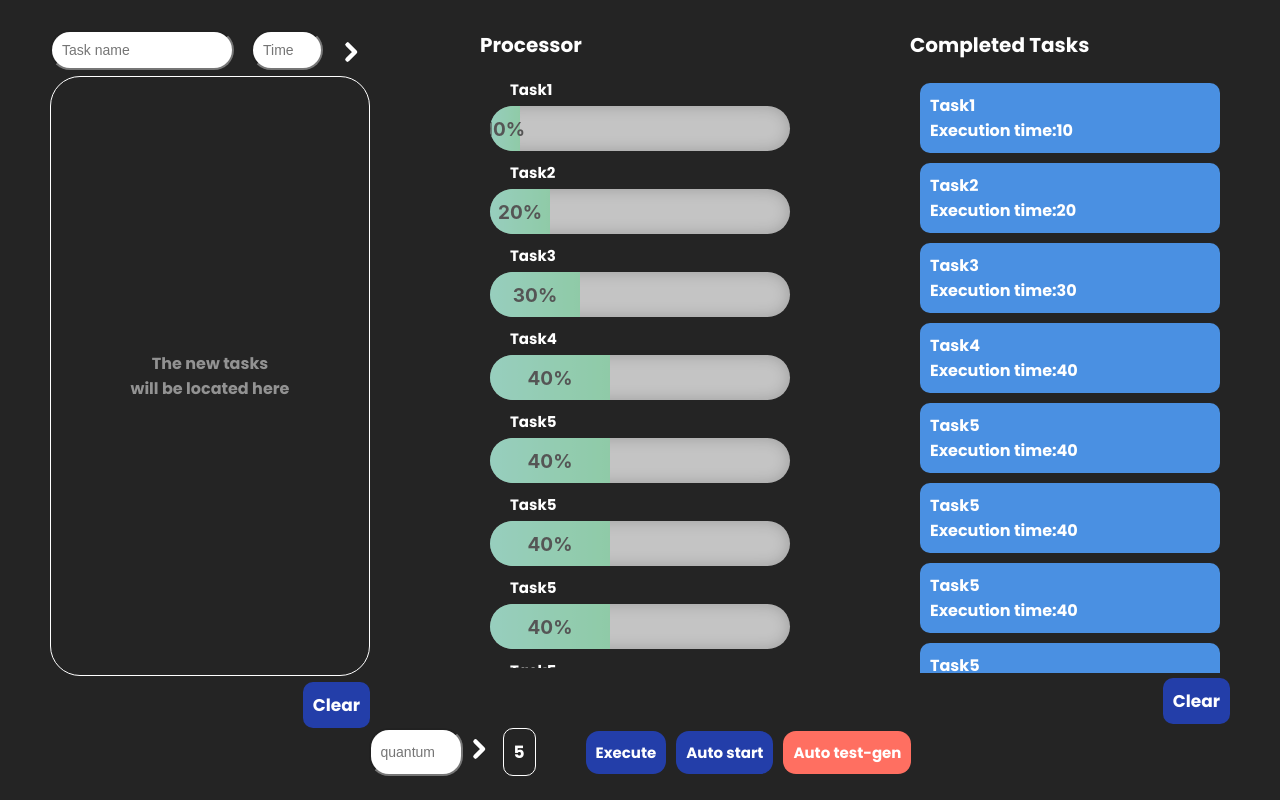
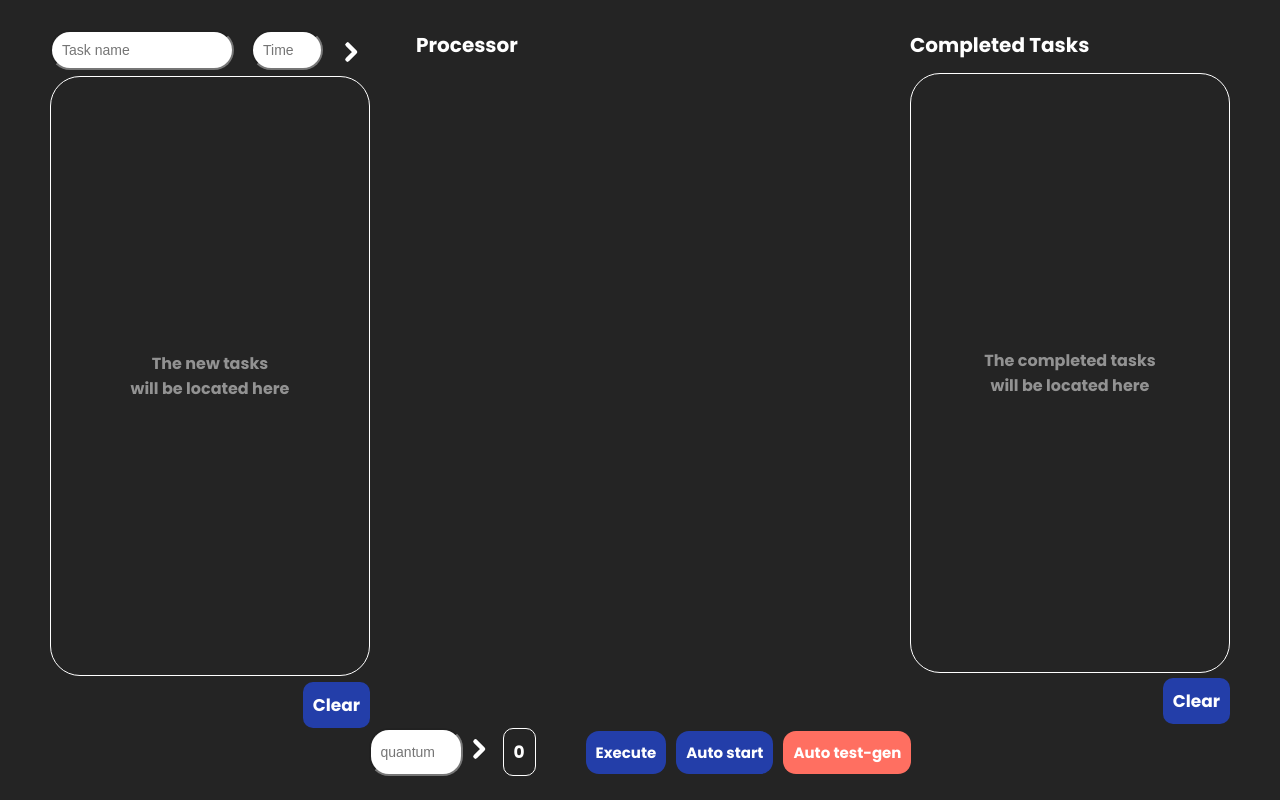
Before and after one commit to HuggySoul/os-task-manager-emulator, a React (Create React App) app: page / in a window 1280 px wide. Built offline with nearby package versions, Linux system fonts and the light colour scheme.

Commit message:
feat: start logic(doesn't work yet)

```diff
--- a/src/App.js
+++ b/src/App.js
@@ -3,6 +3,7 @@ import { QuantumInput } from "./components/quantumInput/quantumInput";
 import { NewTasks } from "./components/newTasks/newTasks";
 import { ProcessList } from "./components/processList/processList";
 import { CompletedTasks } from "./components/completedTasks/completedTasks";
+import taskScheduler from "./features/taskScheduler";
 
 function App() {
 	return (
@@ -14,8 +15,18 @@ function App() {
 			</div>
 			<div className={st.start_btns}>
 				<QuantumInput />
-				<button className={`${st.submitBtn} ${st.txt}`}>Execute</button>
-				<button className={`${st.submitBtn} ${st.txt}`}>Auto start</button>
+				<button
+					onClick={() => taskScheduler.getNextTask()}
+					className={`${st.submitBtn} ${st.txt}`}
+				>
+					Execute
+				</button>
+				<button
+					onClick={() => taskScheduler.getAllTasks()}
+					className={`${st.submitBtn} ${st.txt}`}
+				>
+					Auto start
+				</button>
 				<button className={`${st.submitBtn} ${st.txt} ${st.testGenBtn}`}>
 					Auto test-gen
 				</button>
--- a/src/components/clearBtn/clearBtn.jsx
+++ b/src/components/clearBtn/clearBtn.jsx
@@ -2,7 +2,6 @@ import st from "./clearBtn.module.css";
 import TasksStore from "../../store/toDo";
 
 export const ClearBtn = ({ clearTaskList }) => {
-	console.log("Clear", TasksStore.tasksToDo);
 	return (
 		<div className={st.btn_block}>
 			<button onClick={clearTaskList} className={`${st.btn_clear} ${st.clear_txt}`}>
--- a/src/components/newTasks/newTasks.jsx
+++ b/src/components/newTasks/newTasks.jsx
@@ -8,12 +8,12 @@ import { useEffect, useState } from "react";
 
 export const NewTasks = observer(() => {
 	const [isListEmpty, setIsListEmpty] = useState(true);
-	console.log(isListEmpty);
 
 	const checkEmpty = () => {
 		if (TasksStore.tasksToDo.length) setIsListEmpty(false);
 		else setIsListEmpty(true);
 	};
+	console.log(TasksStore.quantum);
 
 	useEffect(() => {
 		checkEmpty();
--- a/src/components/processList/processList.jsx
+++ b/src/components/processList/processList.jsx
@@ -19,16 +19,56 @@ let Tasks = [
 	// { name: "Task5", time: 100 },
 ];
 
-export const ProcessList = () => {
+export const ProcessList = observer(() => {
 	const [isListEmpty, setIsListEmpty] = useState(true);
+	const [taskToRender, setTaskToRender] = useState({});
+	const [taskQueues, setTaskQueues] = useState([]);
+
+	useEffect(() => {}, []);
+
+	useEffect(() => {
+		checkEmpty();
+	}, [TasksStore.tasksInProcess.length]);
 
 	const checkEmpty = () => {
 		if (TasksStore.tasksInProcess.length) setIsListEmpty(false);
 		else setIsListEmpty(true);
 	};
-	useEffect(() => {
-		checkEmpty();
-	}, [TasksStore.tasksInProcess.length]);
+
+	const autoStart = () => {
+		for (let queueNum = 0; queueNum <= TasksStore.tasksInProcess.length - 1; queueNum++) {
+			for (let task = 0; task <= TasksStore.tasksInProcess[queueNum].length - 1; task++) {
+				let oneTimeFraction =
+					TasksStore.quantum / TasksStore.tasksInProcess[queueNum][task].time;
+				if (oneTimeFraction < 1) {
+					if (!TasksStore.tasksInProcess[queueNum + 1])
+						TasksStore.tasksInProcess.push([]);
+					console.log("auto: 	", TasksStore.tasksInProcess[queueNum][task]);
+					console.log(task);
+					let notCompletedTask = TasksStore.tasksInProcess[queueNum][task].shift();
+					notCompletedTask.percentage =
+						notCompletedTask.percentage + oneTimeFraction * 100;
+					TasksStore.tasksInProcess[queueNum + 1].push(notCompletedTask);
+					return (
+						<ProgressBar
+							percentage={notCompletedTask.percentage}
+							taskName={notCompletedTask.name}
+						/>
+					);
+				} else {
+					console.log("auto: 	", TasksStore.tasksInProcess[queueNum][task]);
+					let completedTask = TasksStore.tasksInProcess[queueNum][task].shift();
+					completedTask.percentage = 100;
+					return (
+						<ProgressBar
+							percentage={completedTask.percentage}
+							taskName={completedTask.name}
+						/>
+					);
+				}
+			}
+		}
+	};
 
 	return (
 		<div className={st.processor}>
@@ -40,11 +80,18 @@ export const ProcessList = () => {
 						<p className={st.empty_txt}>will be located here</p>
 					</>
 				) : (
-					TasksStore.tasksInProcess.map((task, id) => (
-						<ProgressBar percentage={task.time} taskName={task.name} key={id} />
-					))
+					autoStart()
+					// TasksStore.tasksInProcess.map((task, id) => {
+					// 	if (task.percentage < 100 && TasksStore.quantum > 0) {
+					// 		task.percentage = task.percentage + (task.time / 100) * TasksStore.quantum;
+					// 		task.percentage = task.percentage >= 100 ? 100 : task.percentage;
+					// 	}
+					// 	return (
+					// 		<ProgressBar percentage={task.percentage} taskName={task.name} key={id} />
+					// 	);
+					// })
 				)}
 			</div>
 		</div>
 	);
-};
+});
--- a/src/components/processList/processList.module.css
+++ b/src/components/processList/processList.module.css
@@ -2,7 +2,7 @@
 	display: flex;
 	flex-direction: column;
 	padding: 10px;
-	width: 25vw;
+	width: 35vw;
 	height: 75vh;
 	gap: 10px;
 	overflow-y: auto;
@@ -15,7 +15,7 @@
 	flex-direction: column;
 	border: 1px solid white;
 	border-radius: 30px;
-	width: 25vw;
+	width: 35vw;
 	height: 75vh;
 	justify-content: center;
 	padding: 5px;
--- a/src/components/quantumInput/quantumInput.jsx
+++ b/src/components/quantumInput/quantumInput.jsx
@@ -1,20 +1,48 @@
 import st from "./quantumInput.module.css";
 import inputIcon from "./assets/inputIcon.svg";
+import { useState } from "react";
+import TasksStorage from "../../store/toDo";
+import { observer } from "mobx-react-lite";
 
-export const QuantumInput = () => {
+export const QuantumInput = observer(() => {
+	const [quantum, setQuantum] = useState(1);
+	const [attention, setAttention] = useState(false);
+
+	const setQuantumStorage = () => {
+		TasksStorage.quantum = quantum;
+	};
+
+	const setWarning = () => {
+		if (quantum <= 0) setAttention(true);
+		else setAttention(false);
+	};
+
 	return (
+		<div className={st.quantum_block}>
 			<div className={st.quantum}>
 				<input
 					type="number"
 					className={`${st.input} ${st.input_time}`}
 					placeholder="quantum"
+					onChange={(e) => {
+						setWarning();
+						setQuantum(e.target.value);
+					}}
 				/>
-			<button className={st.submitBtn}>
+				<button onClick={setQuantumStorage} className={st.submitBtn}>
 					<img className={st.submitImg} src={inputIcon} alt="Записать квант времени" />
 				</button>
 				<div className={st.currentQuantum}>
-				<p className={st.txt}>5</p>
+					<p className={st.txt}>{TasksStorage.quantum}</p>
 				</div>
 			</div>
+			{attention ? (
+				<p className={`${st.txt} ${st.attentionTxt}`}>
+					*The quantum must be greater than zero
+				</p>
+			) : (
+				<></>
+			)}
+		</div>
 	);
-};
+});
--- a/src/components/quantumInput/quantumInput.module.css
+++ b/src/components/quantumInput/quantumInput.module.css
@@ -1,8 +1,21 @@
+.quantum_block {
+	display: flex;
+	flex-direction: column;
+	gap: 5px;
+	justify-content: center;
+	align-items: center;
+}
+
 .txt {
 	font-family: "Poppins";
 	font-weight: 600;
 	color: white;
 	font-size: 17px;
+}
+
+.attentionTxt {
+	color: red;
+	font-size: 10px;
 }
 
 .input {
--- /dev/null
+++ b/src/features/taskScheduler.js
@@ -0,0 +1,32 @@
+import TaskStorage from "../store/toDo";
+
+class TaskScheduler {
+	newTasks = []; //первая очередь по приоритету
+	processingTasks = []; //список обрабатываемых задач
+	queueLength = []; //индекс - номер очереди(начинаем с 1), значение - количество эл-тов в очереди
+
+	constructor(TaskList) {
+		this.newTasks = TaskList;
+	}
+
+	getNextTask = () => {
+		let task = TaskStorage.tasksToDo.shift();
+		console.log(task);
+		task.percentage = 0; // формируем свойство, показывающее степень выполнения процесса
+		TaskStorage.tasksInProcess[0].push(task);
+	};
+
+	getAllTasks = () => {
+		TaskStorage.tasksToDo.forEach((task) => {
+			TaskStorage.tasksInProcess[0].push(task);
+		});
+	};
+
+	taskProcessing = () => {
+		let task = TaskStorage.tasksInProcess.shift();
+	};
+
+	downGradeTaskQueue = () => {};
+}
+
+export default new TaskScheduler();
--- a/src/index.js
+++ b/src/index.js
@@ -4,8 +4,4 @@ import App from "./App";
 import "./index.css";
 
 const root = ReactDOM.createRoot(document.getElementById("root"));
-root.render(
-	<React.StrictMode>
-		<App />
-	</React.StrictMode>
-);
+root.render(<App />);
--- a/src/store/toDo.js
+++ b/src/store/toDo.js
@@ -1,35 +1,24 @@
 import { makeAutoObservable } from "mobx";
 
-class Tasks {
+class TaskStorage {
 	tasksToDo = [];
 	completedTasks = [
-		{ name: "Task1", time: 10 },
-		{ name: "Task2", time: 20 },
-		{ name: "Task3", time: 30 },
-		{ name: "Task4", time: 40 },
-		{ name: "Task5", time: 40 },
-		{ name: "Task5", time: 40 },
-		{ name: "Task5", time: 40 },
-		{ name: "Task5", time: 40 },
-		{ name: "Task5", time: 40 },
-		{ name: "Task5", time: 40 },
-		{ name: "Task5", time: 40 },
-		{ name: "Task5", time: 100 },
+		// { name: "Task1", time: 10 },
+		// { name: "Task2", time: 20 },
+		// { name: "Task3", time: 30 },
+		// { name: "Task4", time: 40 },
+		// { name: "Task5", time: 40 },
+		// { name: "Task5", time: 40 },
+		// { name: "Task5", time: 40 },
+		// { name: "Task5", time: 40 },
+		// { name: "Task5", time: 40 },
+		// { name: "Task5", time: 40 },
+		// { name: "Task5", time: 40 },
+		// { name: "Task5", time: 100 },
 	];
-	tasksInProcess = [
-		{ name: "Task1", time: 10 },
-		{ name: "Task2", time: 20 },
-		{ name: "Task3", time: 30 },
-		{ name: "Task4", time: 40 },
-		{ name: "Task5", time: 40 },
-		{ name: "Task5", time: 40 },
-		{ name: "Task5", time: 40 },
-		{ name: "Task5", time: 40 },
-		{ name: "Task5", time: 40 },
-		{ name: "Task5", time: 40 },
-		{ name: "Task5", time: 40 },
-		{ name: "Task5", time: 100 },
-	];
+	tasksInProcess = [[]];
+
+	quantum = 0;
 
 	constructor() {
 		makeAutoObservable(this);
@@ -43,6 +32,10 @@ class Tasks {
 		this.tasksToDo.push(task);
 	}
 
+	addProcessingTask(task) {
+		this.tasksInProcess.push(task);
+	}
+
 	clearCompletedTaskList() {
 		this.completedTasks = [];
 	}
@@ -52,4 +45,4 @@ class Tasks {
 	}
 }
 
-export default new Tasks();
+export default new TaskStorage();
```
Lines whose indentation alone changed are shown as unchanged.
